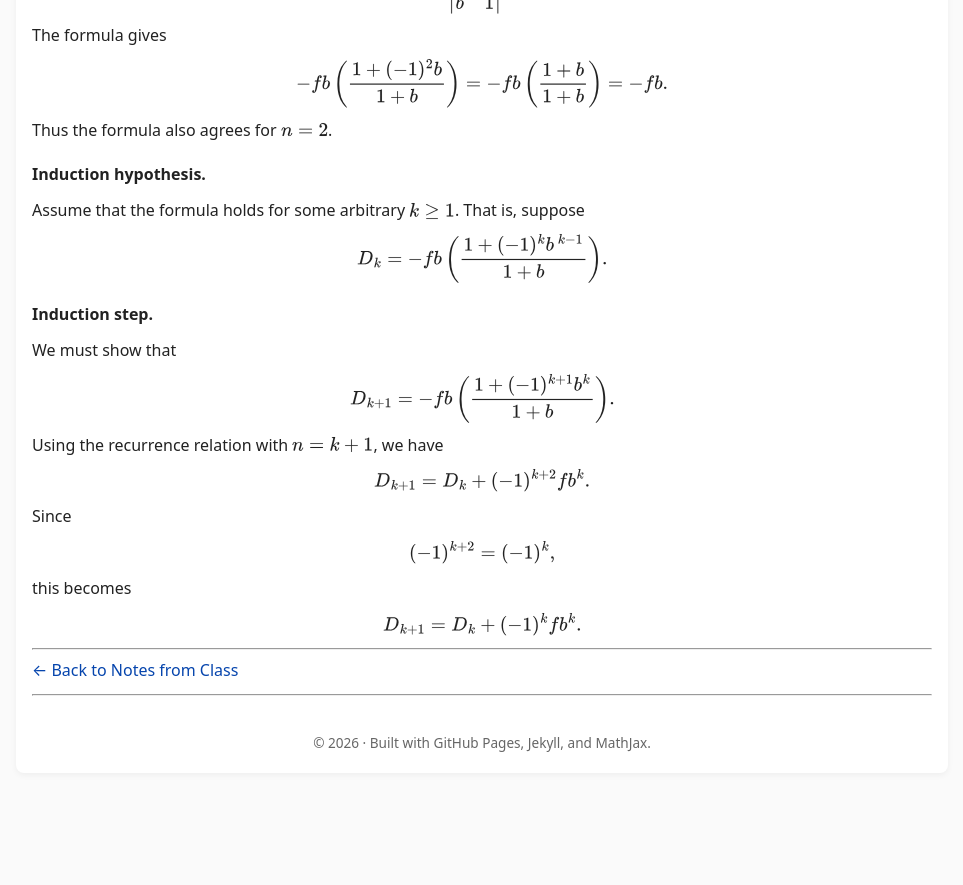
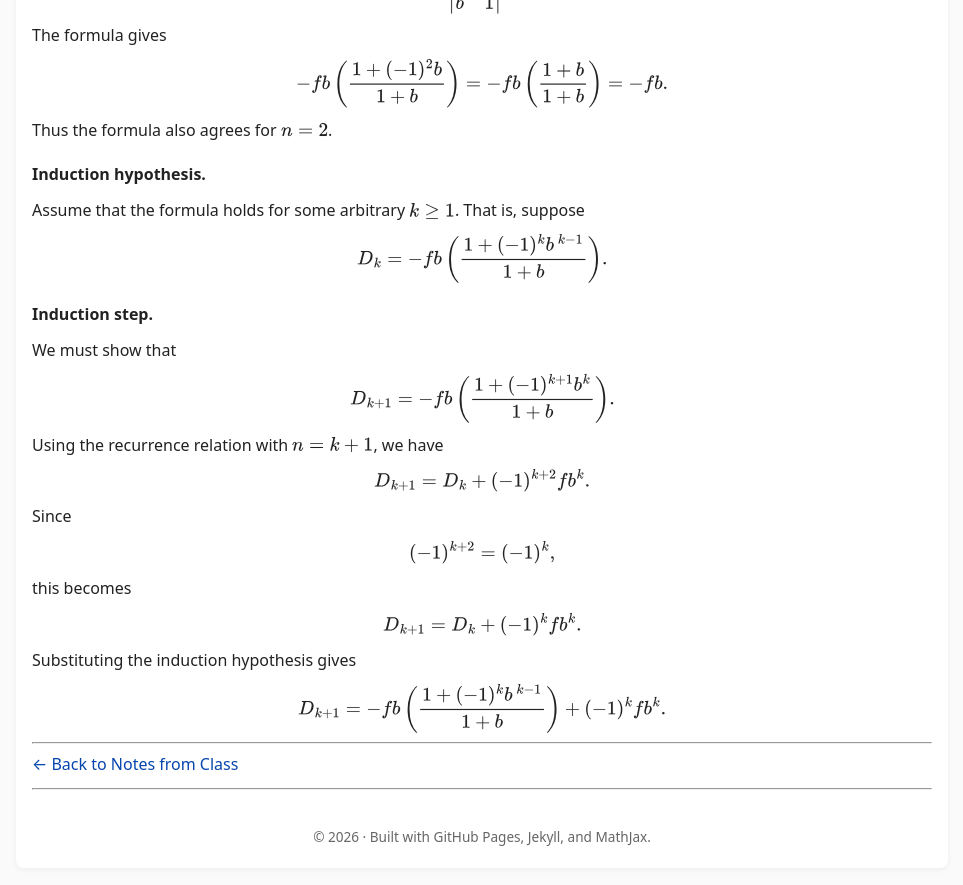
Before and after one commit to SaleemKamaludin/SaleemKamaludin.github.io, a Jekyll site: the page built from courses/math-2276/notes-from-class/lecture-2/index.md, in a window 1280 px wide and 900 px high, scrolled down 7626 px. Shown: the top 885 px of the window, without its empty margins (158-1121 px from the left). Built offline with Jekyll 4.4.1, drawn with Linux system fonts in a browser that asks for light colours; before the commit the page ends 8431 px from its top, so only the background shows below that.

Commit message:
Add induction hypothesis substitution to Lecture 2

```diff
--- a/courses/math-2276/notes-from-class/lecture-2/index.md
+++ b/courses/math-2276/notes-from-class/lecture-2/index.md
@@ -1042,6 +1042,29 @@ D_k+(-1)^kfb^k.
 
 </div>
 
+<div id="induction-step-substitution">
+
+<p>
+  Substituting the induction hypothesis gives
+</p>
+
+<div class="display-math">
+
+\[
+D_{k+1}
+=
+-fb
+\left(
+\frac{1+(-1)^k b^{\,k-1}}{1+b}
+\right)
++
+(-1)^kfb^k.
+\]
+
+</div>
+
+</div>
+
 ---
 
 [← Back to Notes from Class]({{ '/courses/math-2276/notes-from-class/' | relative_url }})
```
